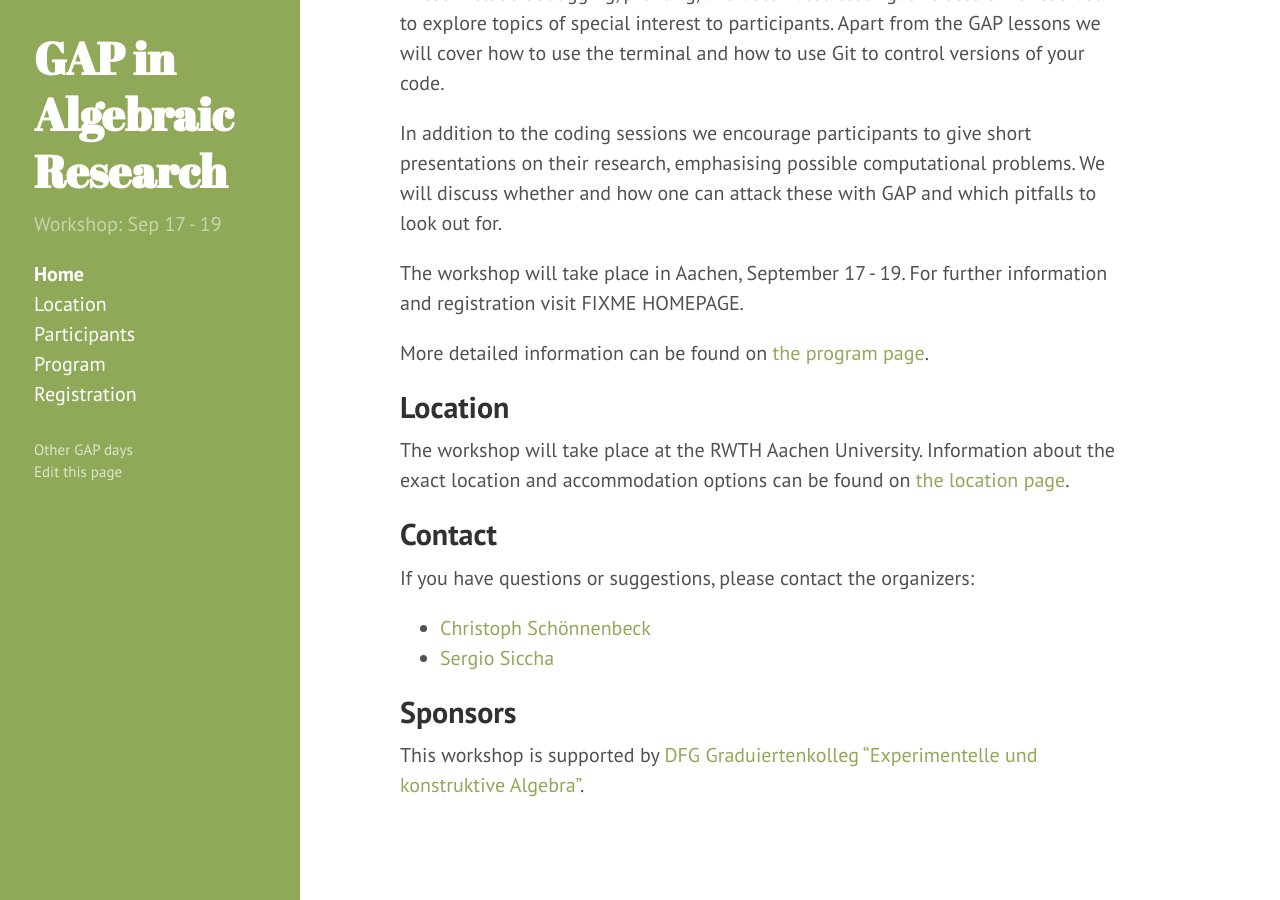
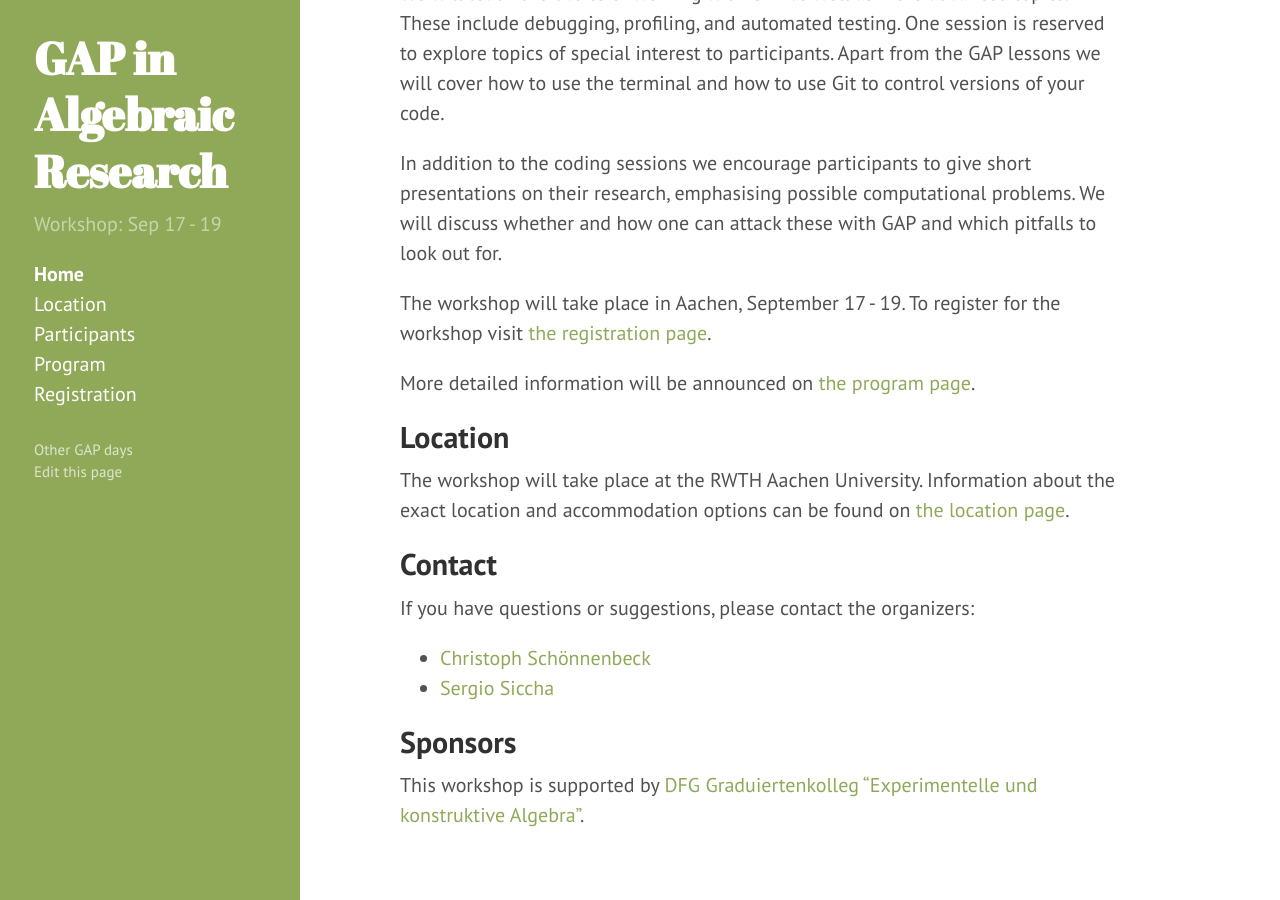
Before and after one commit to lbfm-rwth/gap-in-algebraic-research-2018, a Jekyll site: the page built from index.md, in a window 1280 px wide and 900 px high, scrolled down 714 px. Built offline with Jekyll 4.4.1, drawn with Linux system fonts in a browser that asks for light colours.

Commit message:
Improve index.md

```diff
--- a/index.md
+++ b/index.md
@@ -7,6 +7,7 @@ title: Home
 
 ## {{ site.description }}<br> {{ site.location }}
 
+<br>
 This fundamental and hands-on workshop will enable participants to use GAP in their day-to-day research: One of the key aspects of mathematical research has always been the study of examples to verify, sharpen, or contradict working hypotheses.
 In particular when these examples become too time consuming or error-prone for hand computation a computer algebra system such as GAP comes in handy.
 Taking it one step further, GAP is also a great platform in which to implement your own specialised algorithms:
@@ -23,9 +24,9 @@ In addition to the coding sessions we encourage participants to give short prese
 We will discuss whether and how one can attack these with GAP and which pitfalls to look out for.
 
 The workshop will take place in Aachen, September 17 - 19.
-For further information and registration visit FIXME HOMEPAGE.
+To register for the workshop visit [the registration page]({{ site.baseurl }}/registration).
 
-More detailed information can be found on [the program page]({{ site.baseurl }}/program).
+More detailed information will be announced on [the program page]({{ site.baseurl }}/program).
 
 ## Location
 
```
